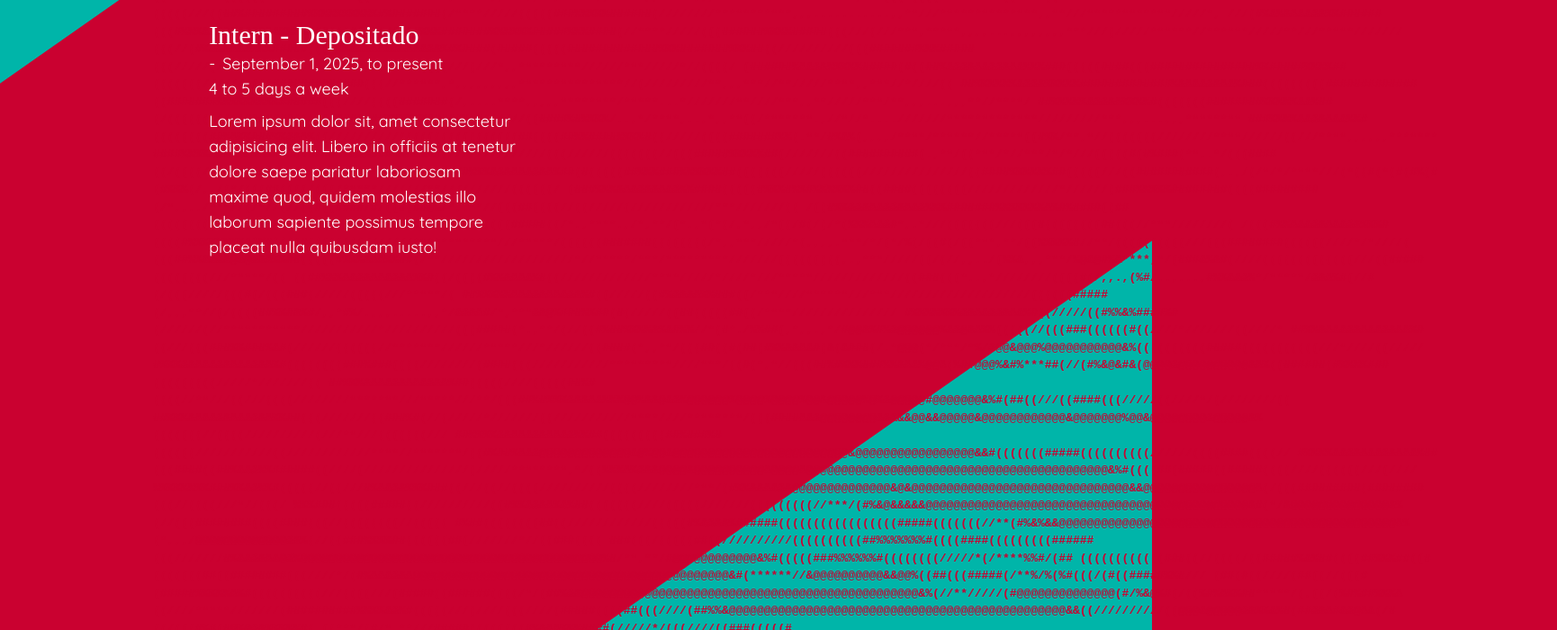
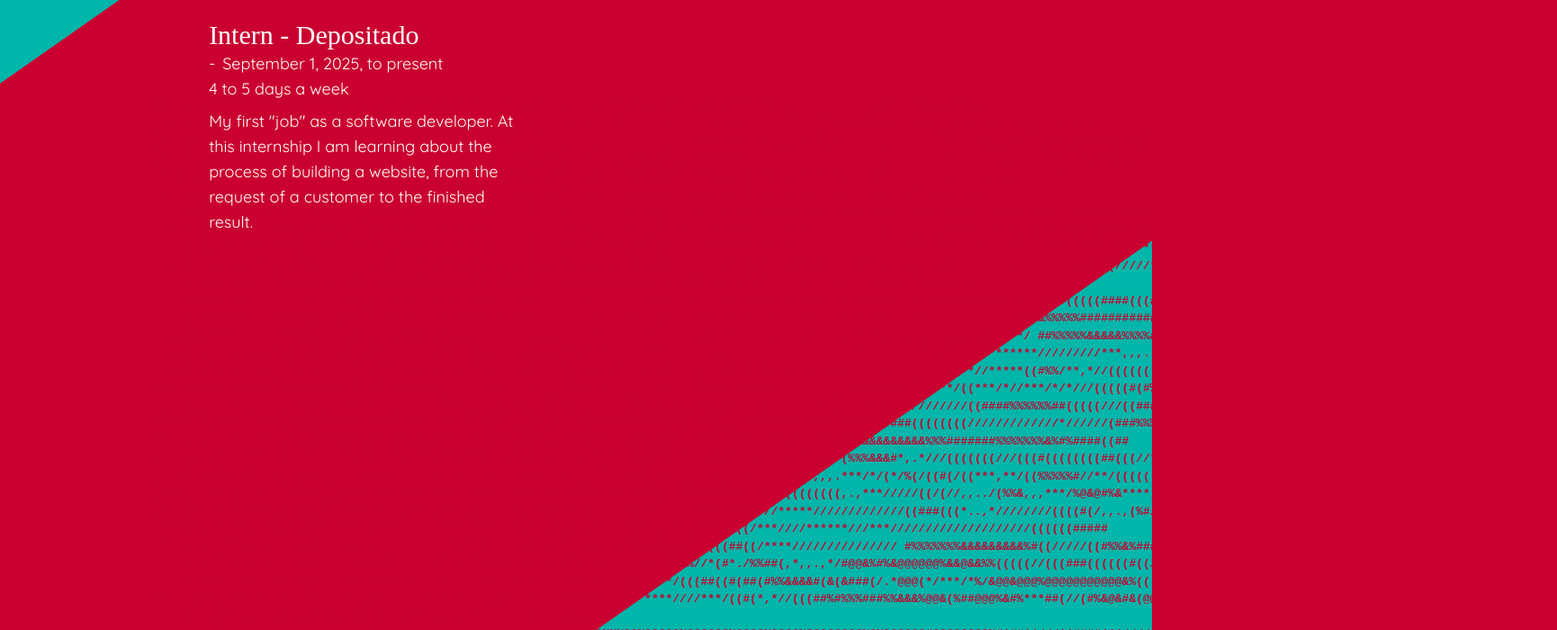
Before and after one commit to lukboy223/Portfolio, a Vue app: page /about in a window 1280 px wide. Shown: the part 2100-2800 px from the top of the page at 90% size, 1730 px wide, since content can reach past the window. Built offline with nearby package versions, Linux system fonts and the light colour scheme; a web font is replaced by a local one.

Commit message:
job desscription fix, horizontal scroll fix, red panda art posistion fix

```diff
--- a/src/App.vue
+++ b/src/App.vue
@@ -19,7 +19,7 @@
     </nav>
   </header>
   <main id="app" class="relative">
-    <div class="relative w-full min-h-screen max-w-[2490px] ">
+    <div class="relative min-h-screen w-screen max-w-[2490px] ">
       <router-view />
     </div>
     <div id="margin area"
--- a/src/main.css
+++ b/src/main.css
@@ -1,5 +1,4 @@
 @import 'tailwindcss';
-
 @theme {
   --breakpoint-3xl: 126rem;
   --breakpoint-4xl: 2600px;
--- a/src/pages/about.vue
+++ b/src/pages/about.vue
@@ -65,6 +65,9 @@
 </script>
 
 <template>
+    <div
+        class="overflow-hidden w-full  3xl:h-[205em] 2xl:h-[225em] xl:h-[210em] lg:h-[183em] md:h-[205em] h-[275em] relative">
+
         <div class="overflow-hidden h-[160em] absolute xl:top-[10em] top-0 3xl:top-0  w-full">
             <div class="absolute bg-[#00B5A9] rotate-[-35deg] h-[50em] w-[300em] left-[-45em] z-[-9]
         2xl:top-[28em] xl:top-[-2em] top-[-12em] lineBlock
@@ -102,17 +105,22 @@
                 class="absolute text-xl text-white sans lg:w-[40em] xl:w-[45em] p-10 top-[85em] md:top-[38em] md:w-[25em] lg:top-[36em] xl:top-[45em] xl:left-[10em] 2xl:top-[55em] 2xl:left-[32em] 3xl:top-[50em] 3xl:left-[27em]">
                 <h2 class="serif text-5xl mb-5 leading-6">About</h2>
                 <p>
-                Hello my name is Luka, I am a 18 year old student living in the Netherlands, currently I am studying at
+                    Hello my name is Luka, I am a 18 year old student living in the Netherlands, currently I am studying
+                    at
                     <a href="https://mboutrecht.nl/" class="underline" target="_blank">MBO Utrecht</a>
-                to become a full fledged software developer. Currently I am in my last year of my course which consists
+                    to become a full fledged software developer. Currently I am in my last year of my course which
+                    consists
                     out of an entire school year of internship, currently I am working at
                     <a href="https://depositado.com/" class="underline" target="_blank">Depositado</a>
-                as an intern. After I finished my internship and course I plan to continue studying to get my bachelors
+                    as an intern. After I finished my internship and course I plan to continue studying to get my
+                    bachelors
                     degree in software development. <br>
                     <br>
                     Although working on complicated back-end infrastructures is what I like most, I also like realizing
-                creative front-end designs to make the website look clean and professional. As of now I primarily code
-                in PHP, HTML, CSS, JavaScript and SQL working with different frameworks such as Laravel and Vue. On top
+                    creative front-end designs to make the website look clean and professional. As of now I primarily
+                    code
+                    in PHP, HTML, CSS, JavaScript and SQL working with different frameworks such as Laravel and Vue. On
+                    top
                     of that I have experience working with SCRUM and Github.
                 </p>
             </div>
@@ -151,11 +159,10 @@
                 class="text-lg grid grid-cols-1 lg:grid-cols-2 m-auto w-full sm:w-3/4 gap-4 relative lg:mt-[15em] 2xl:mt-[20em]">
                 <li class="m-auto w-3/4 mb-10 relative h-[9em]">
                     <h3 class="text-3xl serif">Intern - Depositado</h3>
-                <p class="before:content-['-'] before:mr-2">September 1, 2025, to present <br> 4 to 5 days a week</p>
-                <p class="mt-2">Lorem ipsum dolor sit, amet consectetur adipisicing elit. Libero in officiis at tenetur
-                    dolore saepe
-                    pariatur laboriosam maxime quod, quidem molestias illo laborum sapiente possimus tempore placeat
-                    nulla quibusdam iusto!</p>
+                    <p class="before:content-['-'] before:mr-2">September 1, 2025, to present <br> 4 to 5 days a week
+                    </p>
+                    <p class="mt-2">My first "job" as a software developer. At this internship I am learning about the
+                        process of building a website, from the request of a customer to the finished result.</p>
                 </li>
             </ul>
         </div>
@@ -163,8 +170,9 @@
         <div id="symbol art" class="mono w-[1435px] absolute text-[#CA0130] font-black
     3xl:top-[160em] 3xl:right-[-15em]
     2xl:top-[184em] 2xl:right-[-22em]
-    xl:top-[170em]xl:right-[-25em]
+    xl:top-[170em] xl:right-[-25em]
     lg:top-[150em] lg:right-[-25em]
+    md:top-[160em]
     top-[250em] right-[-31em]
     z-[-9]">
             <redPanda />
@@ -176,6 +184,7 @@
         xl:top-[185em] xl:left-[9.5em]
         2xl:top-[205em] 2xl:left-[29.5em]
         3xl:top-[185em] 3xl:left-[59em]" />
+    </div>
 
 </template>
 
--- a/src/pages/projects.vue
+++ b/src/pages/projects.vue
@@ -155,6 +155,7 @@
 </script>
 
 <template>
+    <div class="overflow-hidden relative w-full 3xl:h-[260em] 2xl:h-[285em] lg:h-[250em] h-[295em]">
         <div class="overflow-hidden h-[160em] absolute xl:top-[10em] top-0 3xl:top-0  w-full">
             <div class="absolute bg-[#00B5A9] rotate-[-35deg] h-[50em] w-[300em] left-[-45em] z-[-9]
         2xl:top-[28em] xl:top-[-2em] top-[-12em] lineBlock
@@ -190,7 +191,8 @@
                     <li class="mb-20 lg:ml-[10em] relative max-w-[30em] lg:grid grid-cols-6">
                         <div class="unset col-span-5">
                             <h3 class="text-3xl serif">Portfolio</h3>
-                        <p class="mb-5">My Portfolio website which I have probably worked the longest on as I thought it
+                            <p class="mb-5">My Portfolio website which I have probably worked the longest on as I
+                                thought it
                                 would be fun to do this complicated design.</p>
                         </div>
                         <a href="https://github.com/lukboy223/Portfolio" target="_blank"
@@ -199,7 +201,8 @@
                     <li class="mb-20 lg:mp-[3em] relative max-w-[30em] lg:grid grid-cols-6">
                         <div class="unset col-span-5">
                             <h3 class="text-3xl serif">MeTransfer</h3>
-                        <p class="mb-5">A website I made together with another intern at my internship. The site is an
+                            <p class="mb-5">A website I made together with another intern at my internship. The site is
+                                an
                                 file transfer application similar to WetTransfer.</p>
                         </div>
                         <a href="https://metransfer.nl" target="_blank"
@@ -240,8 +243,10 @@
                         projects</span>
                 </h2>
                 <div class="mt-1">
-                <span class="cursor-pointer" :class="GithubButton" @click="projectTypeChange('Github')">Github</span> |
-                <span class="cursor-pointer" :class="otherButton" @click="projectTypeChange('File')">non Github</span>
+                    <span class="cursor-pointer" :class="GithubButton"
+                        @click="projectTypeChange('Github')">Github</span> |
+                    <span class="cursor-pointer" :class="otherButton" @click="projectTypeChange('File')">non
+                        Github</span>
                 </div>
             </div>
             <ul v-if="loading == false"
@@ -250,7 +255,8 @@
                     <h3 class="text-3xl serif">- {{ project.name }}</h3>
                     <p>Last worked on: {{ formatDate(project.pushed_at) }}</p>
                     <p class="mb-2">{{ project.description }}</p>
-                <a v-if="project.html_url" :href="project.html_url" target="_blank" class="text-2xl serif">Github</a>
+                    <a v-if="project.html_url" :href="project.html_url" target="_blank"
+                        class="text-2xl serif">Github</a>
                     <span v-if="project.homepage && project.html_url"> - </span><a v-if="project.homepage"
                         :href="project.homepage" target="_blank" class="text-2xl serif">Site</a>
                 </li>
@@ -281,6 +287,7 @@
         2xl:top-[258em] 2xl:left-[29.5em]
         3xl:top-[238em] 3xl:left-[59em]" />
 
+    </div>
 </template>
 
 <style scoped>
```
Lines whose indentation alone changed are shown as unchanged.
